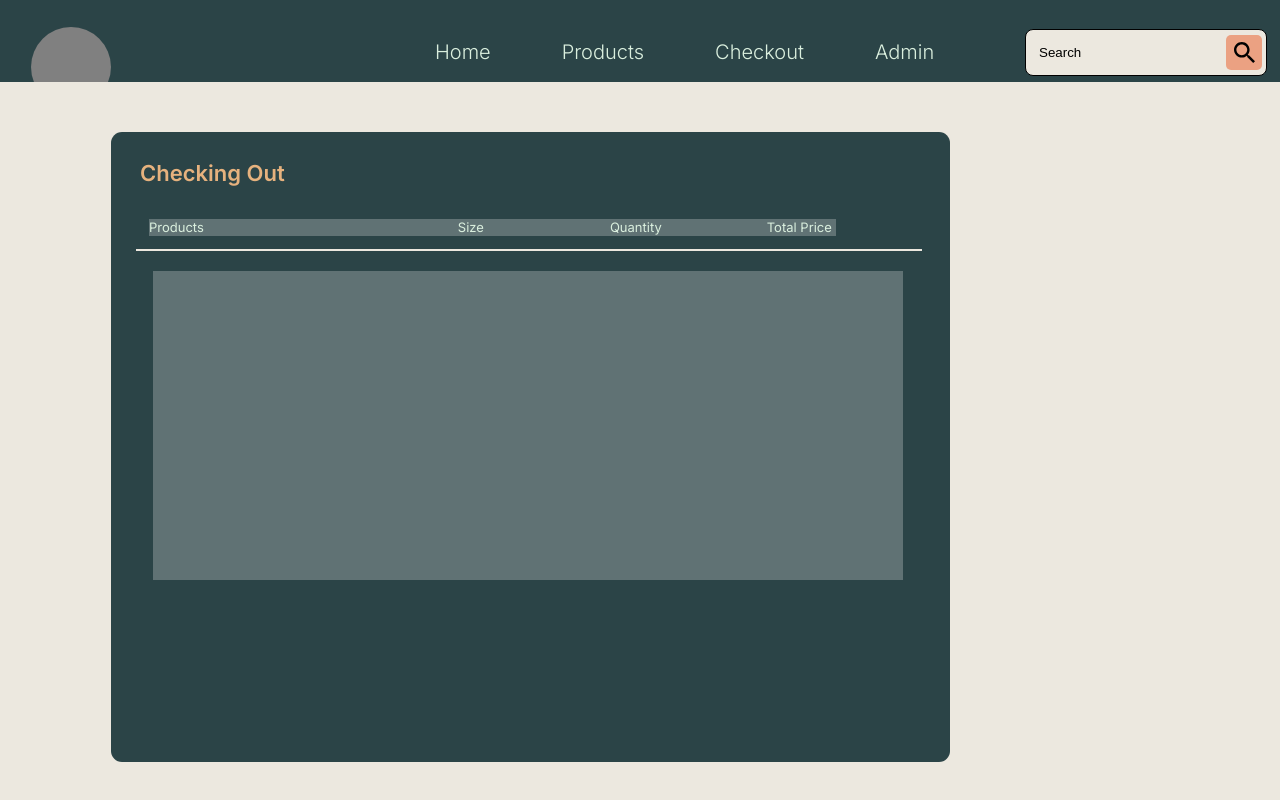
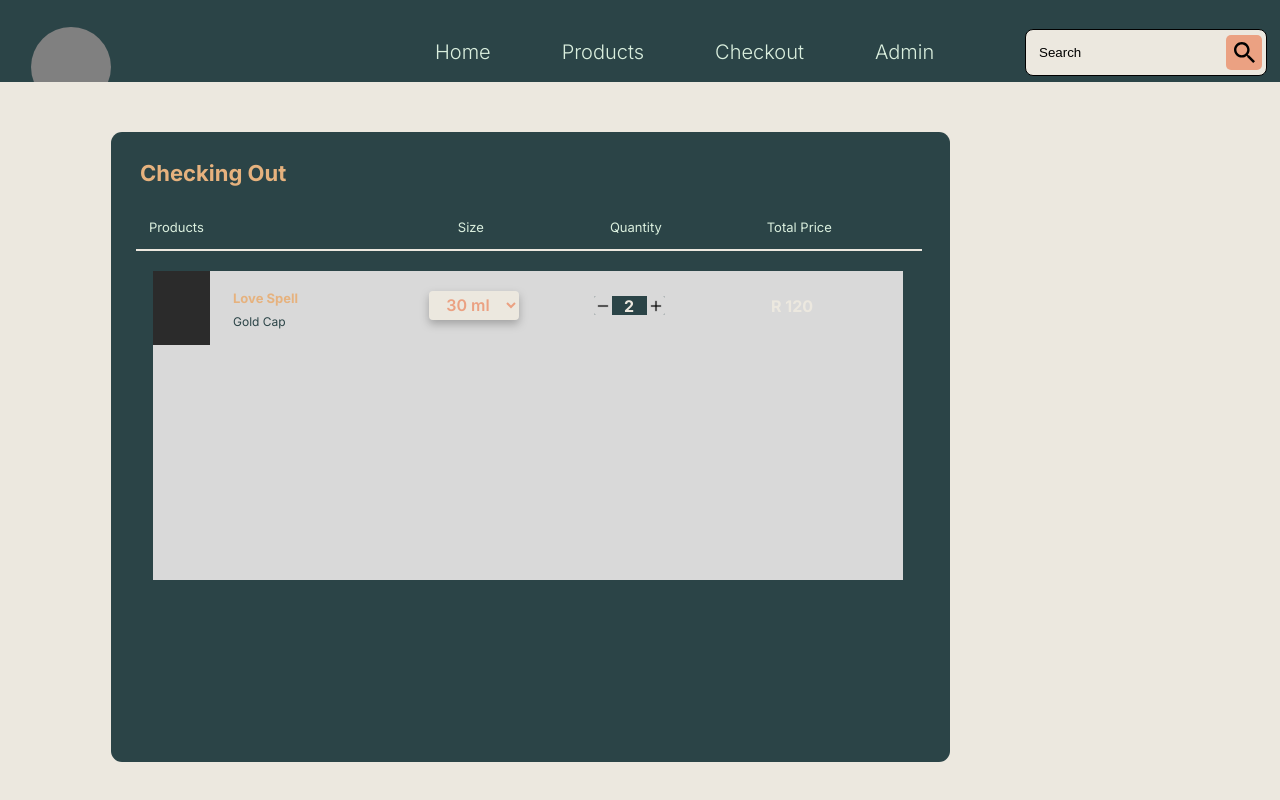
Before and after one commit to Tsebo200/Oilixate, a React (Create React App) app in the folder client/: page /Checkout in a window 1280 px wide. Shown: the top 800 px of the page. Built offline with nearby package versions, Linux system fonts and the light colour scheme.

Commit message:
Last commit after Progress Check up One

```diff
--- a/client/src/components/Checkout.js
+++ b/client/src/components/Checkout.js
@@ -17,6 +17,28 @@ const Checkout = () => {
                 <div className="checkout-content-container">
                     <div className="row-one">
                         <div className="checkout-product-img"></div>
+                        <div className="checkout-product-detail-container">
+                            <p className="checkout-product-name">Love Spell</p>
+                            <p className="checkout-variation-product-one">Gold Cap</p>
+                        </div>
+
+                        <select className="size-selection">
+                            <option>30 ml</option>
+                            <option>75 ml</option>
+                            <option>150 ml</option>
+                        </select>
+
+                        <div className="quantity-selector-container">
+                            <div className="checkout-minus-block">
+                                <div className="checkout-minus-icon"></div>
+                            </div>
+                            <p className="checkout-quantity-count">2</p>
+                            <div className="checkout-plus-block">
+                                <div className="checkout-plus-icon"></div>
+                            </div>
+                        </div>
+
+                        <p className="row-one-total-price">R 120</p>
                     </div>
                 </div>
             </div>
--- a/client/src/components/Dashboard.js
+++ b/client/src/components/Dashboard.js
@@ -7,7 +7,7 @@ const Dashboard = () => {
         <div className="main-container">
             <div className="label-container">
             <a href="/Dashboard"><p className="home-label">Home</p></a>
-            <a href="/Products"><p className="products-label">Products</p></a>
+            <a href="/IndiProduct"><p className="products-label">Products</p></a>
             <a href="/Checkout"><p className="checkout-label">Checkout</p></a>
             <a href="/Admin"><p className="admin-label">Admin</p></a>
             </div>
--- a/client/src/index.css
+++ b/client/src/index.css
@@ -1,4 +1,5 @@
-@import url('https://fonts.googleapis.com/css2?family=Inter:wght@200;300;400;500;600&display=swap');
+
+@import url('https://fonts.googleapis.com/css2?family=Inter:wght@200;300;400;500;600;700&display=swap');
 html, body, p, li, ul, h1{
   margin: 0;
   padding: 0;
@@ -41,7 +42,7 @@ html, body, p, li, ul, h1{
   height: 47.09px;
   margin-top: 96px;
   margin-left: 110px;
-  background-color:  #2B2B2B;;
+  background-color:  #2B2B2B;
   /* background-image: url("../src/Assets/Logo.png"); */
   background-repeat: no-repeat;
   background-position: center;
@@ -884,7 +885,7 @@ html, body, p, li, ul, h1{
   height: 17px;
   margin-left: 38px;
   margin-top: 33px;
-  background: rgba(217, 217, 217, 0.3);
+  background: transparent;
   float: left;
 }
 
@@ -937,16 +938,129 @@ html, body, p, li, ul, h1{
   margin-top: 20px;
   margin-left: 42px;
   background: #D9D9D9;
-  opacity: 30%;
   float: left;
 }
 
-.product-img{
-  width: 57px;
-height: 74px;
-left: 153px;
+.row-one{
+  width: 750px;
+  height: 74px;
+  /* background: #2b2b2b76; */
+  float: left;
 }
 
+.checkout-product-img{
+  width: 57px;
+  height: 74px;
+  background: #2b2b2b;
+  float: left;
+}
+
+.checkout-product-detail-container{
+  width: 79px;
+  height: 74px;
+  margin-left: 23px;
+  background: transparent;
+  float: left;
+}
+
+.checkout-product-name{
+  font-family: 'Inter';
+  font-weight: 700;
+  margin-top: 19px;
+  font-size: 13px;
+  color: #E6B27E;
+  float: left;
+}
+
+.checkout-variation-product-one{
+  font-family: 'Inter';
+  font-weight: 400;
+  margin-top: 8px;
+  font-size: 12px;
+  color: #2B4447;
+  float: left;
+}
+
+.size-selection{
+  font-family: 'Inter';
+  font-weight: 600;
+  font-size: 16px;
+  width: 90px;
+  height: 29px;
+  margin-left: 117px;
+  margin-top: 20px;
+  border-style: none;
+  text-align: center;
+  background: #ECE8DF;
+  color: #EBA182; /* How to change color of the dropdown icon Only */
+  border-radius: 4px;
+  filter: drop-shadow(0px 4px 4px rgba(0, 0, 0, 0.25));
+  float: left;
+}
+
+.quantity-selector-container{
+  width: 71px;
+  height: 19px;
+  margin-top: 25px;
+  margin-left: 75px;
+  background: #2B4447;
+  border-radius: 2px;
+  float: left;
+}
+
+.checkout-minus-block{
+  width: 18px;
+  height: 19px;
+  background: #D9D9D9;
+  border-radius: 2px 0px 0px 2px;
+  float: left;
+}
+
+.checkout-minus-icon{
+  width: 14px;
+  height: 14px;
+  margin-top: 2.5px;
+  margin-left: 2px;
+  background-image: url('../src/assets/Minus.svg');
+  float: left;
+}
+
+.checkout-quantity-count{
+  font-family: 'Inter';
+  font-weight: 700;
+  margin-left: 12px;
+  font-size: 16px;
+  color: #ECE8DF;
+  float: left;
+}
+
+.checkout-plus-block{
+  width: 18px;
+  height: 19px;
+  margin-left: 12.9px;
+  background: #D9D9D9;
+  border-radius: 0px 2px 2px 0px;
+  float: left;
+}
+
+.checkout-plus-icon{
+  width: 14px;
+  height: 14px;
+  margin-top: 2.5px;
+  margin-left: 2px;
+  background-image: url('../src/assets/Plus.svg');
+  float: left;
+}
+
+.row-one-total-price{
+  font-family: 'Inter';
+  margin-top: 25px;
+  margin-left: 106px;
+  font-weight: 700;
+  color: #ECE8DF;
+  font-size: 16px;
+  float: left;
+}
 
 /* Payment Section */
 .payment-info-container{
```
